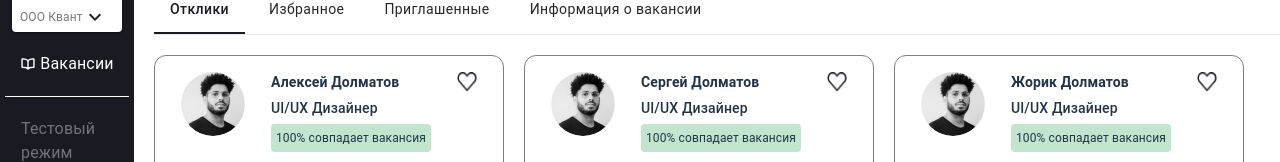
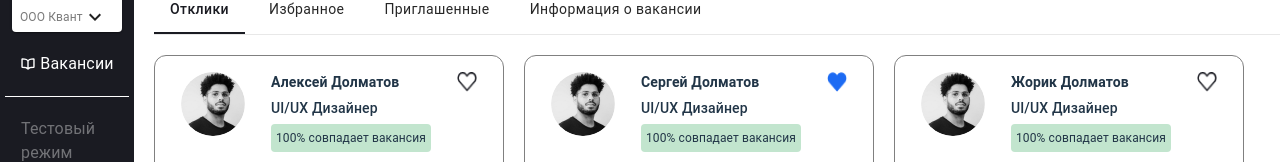
Before and after one commit to RinVeber/resume-front, a React (Vite) app: page /vacancies in a window 1280 px wide. Shown: the part 134-296 px from the top of the page. Built offline with nearby package versions, Linux system fonts and the light colour scheme; no server answers.

Commit message:
add liked card

```diff
--- a/src/components/CardList/Card/Card.tsx
+++ b/src/components/CardList/Card/Card.tsx
@@ -4,6 +4,7 @@ import heart from '../../../assets/heart.png';
 import { LocationOnOutlined } from '@mui/icons-material';
 import suiltcase from '../../../assets/suilcase.png';
 import Chips from './Chips/Chips';
+import heartActive from '../../../assets/like_active.png';
 
 type CardType = {
   id: number;
@@ -13,6 +14,7 @@ type CardType = {
   city: string;
   suiltcase: string;
   isCheked: boolean;
+  isLiked: boolean;
   avatar: string;
   skills: {
     id: number;
@@ -25,6 +27,7 @@ interface CardProps {
 }
 
 export default function Card({ card }: CardProps) {
+
   return (
     <>
       <Stack
@@ -70,9 +73,9 @@ export default function Card({ card }: CardProps) {
             </Typography>
           </Box>
           <img
-            src={heart}
+            src={card.isLiked ? heartActive : heart}
             alt={'heart'}
-            style={{ width: '20px', height: '20px' }}
+            style={{ width: '20px', height: '20px', cursor: 'pointer' }}
           />
         </Stack>
         <Stack sx={{ color: '#959595' }} flexDirection={'column'} gap={'10px'}>
--- a/src/utils/mokData.ts
+++ b/src/utils/mokData.ts
@@ -8,6 +8,7 @@ export const dataMokCardVacancies= [
         suiltcase: '2 года',
         avatar: '',
         isCheked: true,
+        isLiked: false,
         skills: [
           {
             id: 1,
@@ -28,6 +29,7 @@ export const dataMokCardVacancies= [
     suiltcase: '2 года',
     avatar: '',
     isCheked: true,
+    isLiked: true,
     skills: [
       {
         id: 1,
@@ -48,6 +50,7 @@ export const dataMokCardVacancies= [
     suiltcase: '2 года',
     avatar: '',
     isCheked: true,
+    isLiked: false,
     skills: [
       {
         id: 1,
@@ -68,6 +71,7 @@ export const dataMokCardVacancies= [
     suiltcase: '2 года',
     avatar: '',
     isCheked: true,
+    isLiked: false,
     skills: [
       {
         id: 1,
```
Also changed, not shown: src/assets/like_active.png (added).
